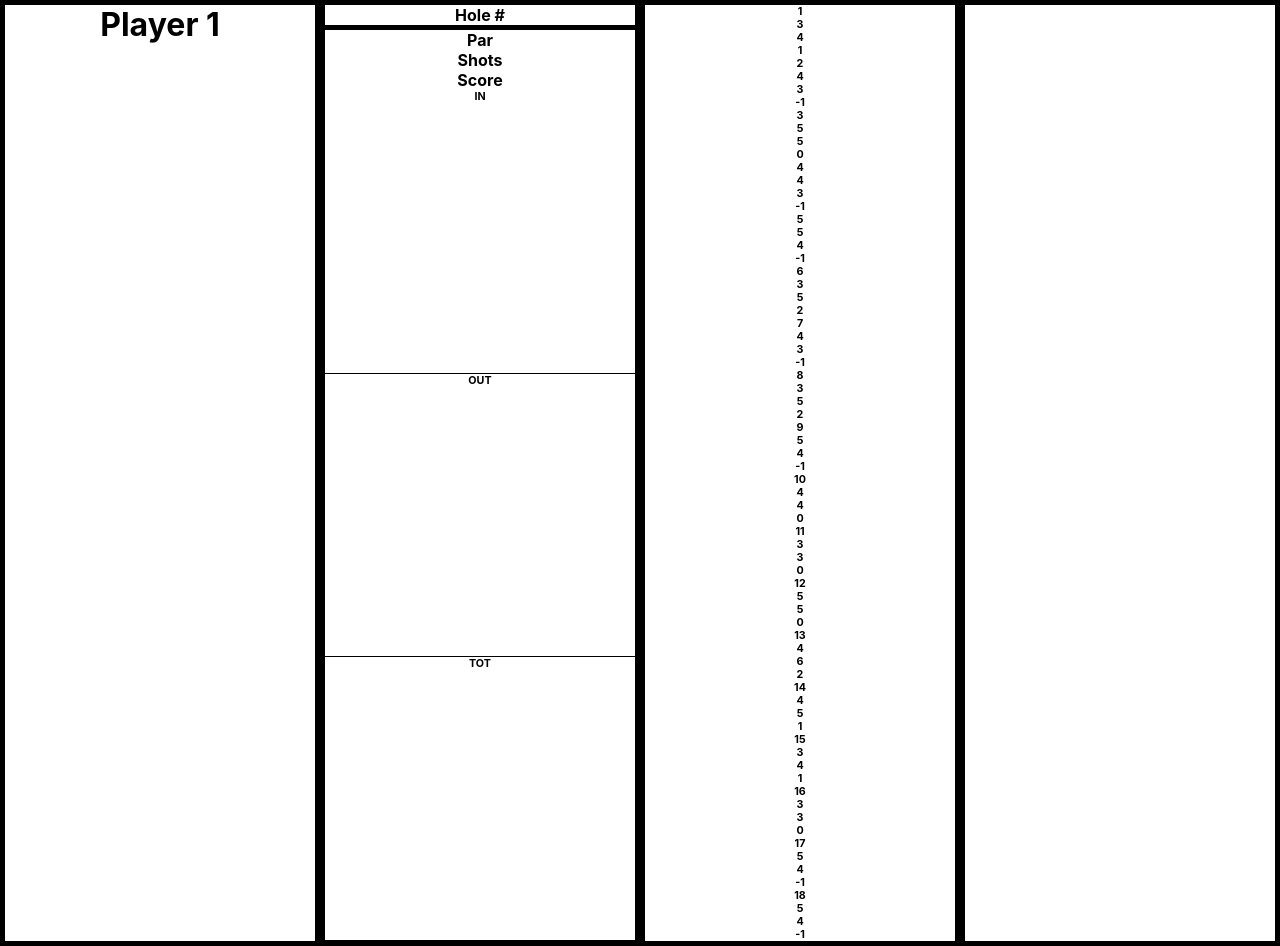
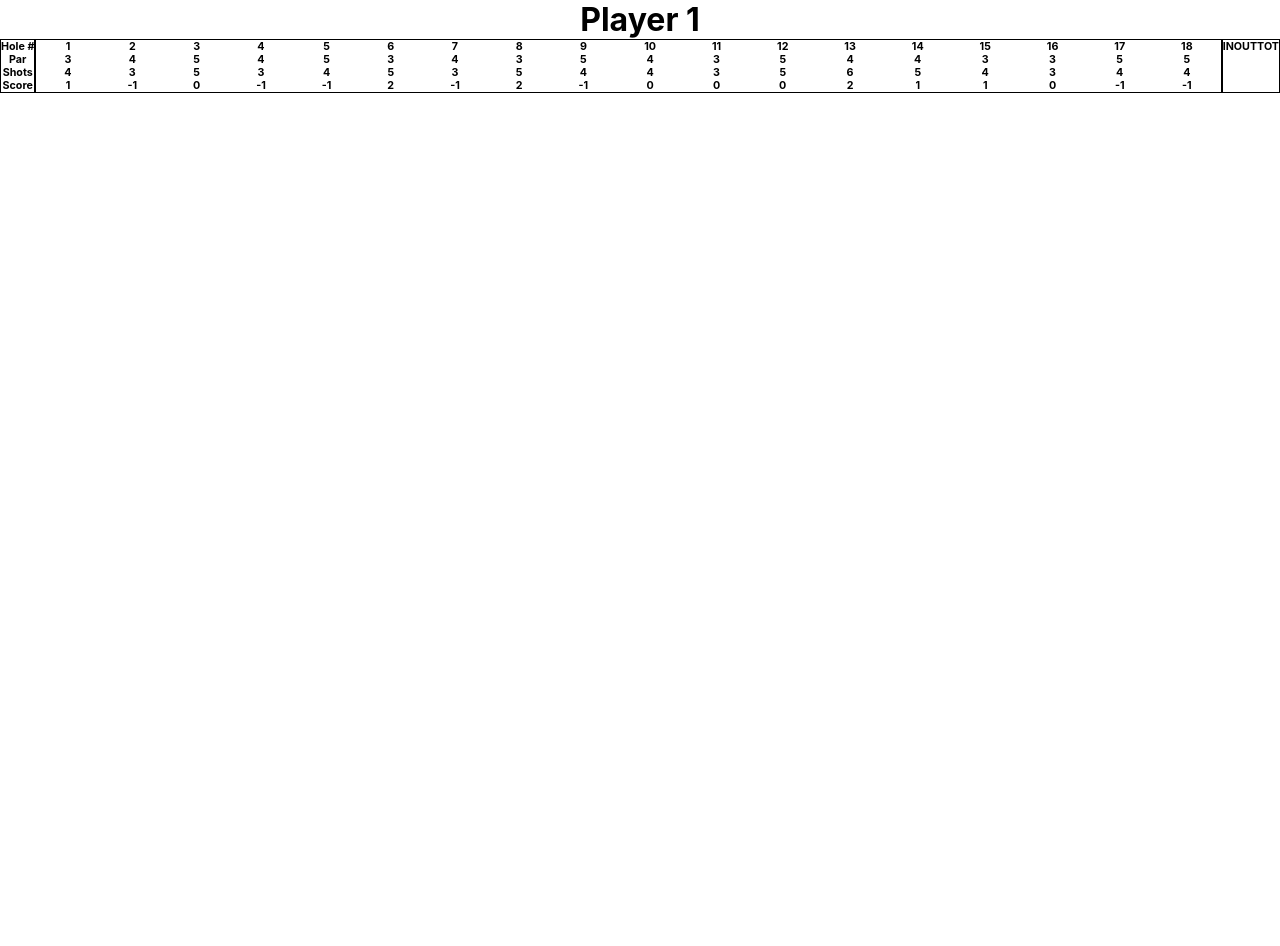
Before and after one commit to SCollinA/scorecard-react, a React (Create React App) app: page / in a window 1280 px wide. After the commit the page ends 800 px from the top, so only its background shows below. Built offline with nearby package versions, Linux system fonts and the light colour scheme.

Commit message:
style scorecard

```diff
--- a/src/GolferScoreCard.js
+++ b/src/GolferScoreCard.js
@@ -6,16 +6,13 @@ export default function GolferScoreCard(props) {
     const playerHoleScores = props.holeScores.filter(holeScore => holeScore.course_score_id === playerCourseScore.id)
     return (
         <div className='GolferScoreCard'>
+            <h1>{props.player.name}</h1>
             <div className='playerScores'>
-                <h1>{props.player.name}</h1>
                 <div className='scoreCardHeaders'>
-                    <h4>Hole #</h4>
-                    <h4>Par</h4>
-                    <h4>Shots</h4>
-                    <h4>Score</h4>
-                    <h6>IN</h6>
-                    <h6>OUT</h6>
-                    <h6>TOT</h6>
+                    <h6>Hole #</h6>
+                    <h6>Par</h6>
+                    <h6>Shots</h6>
+                    <h6>Score</h6>
                 </div>
                 <div className='scoreCardScores'>
                     {playerHoles.map(hole => {
@@ -32,6 +29,9 @@ export default function GolferScoreCard(props) {
                     })}
                 </div>
                 <div className='scoreCardTotals'>
+                    <h6>IN</h6>
+                    <h6>OUT</h6>
+                    <h6>TOT</h6>
                 </div>
             </div>
         </div>
--- a/src/index.css
+++ b/src/index.css
@@ -42,28 +42,27 @@ html, body {
 
 .GolferScoreCard {
   height: 100%;
-  display: flex;
-  flex-direction: column;
 }
 
 .playerScores {
   flex: 1;
   display: flex;
-  justify-content: space-around;
 }
 
 .playerScores > * {
   border: solid black 5px;
-  flex: 1;
   display: flex;
+  justify-content: space-around;
+}
+
+.playerScores > *  {
+  border: solid black 1px;
+}
+
+.scoreCardHeaders {
   flex-direction: column;
 }
 
-.playerScores > * > h4:first-child {
-  border-bottom: solid black 5px;
+.scoreCardScores {
+  flex: 1;
 }
-
-.playerScores > * > h6 {
-  flex: 1;
-  border-bottom: solid black 1px;
-}
```
